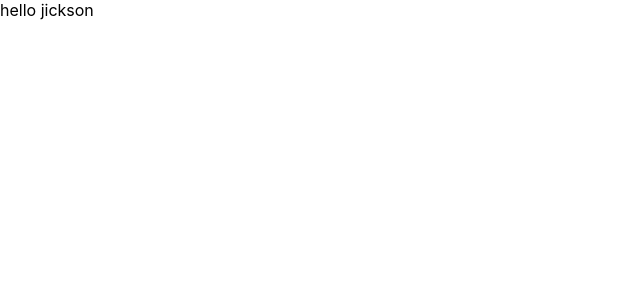
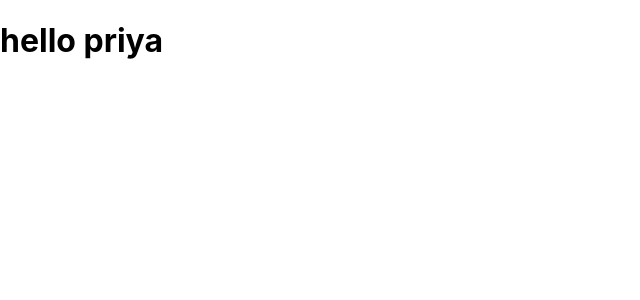
Before and after one commit to Jicksonsmokie/myapp, a React (Create React App) app: page / in a window 1280 px wide. Shown: the top 300 px of the page, without its empty margins (0-640 px from the left). Built offline with nearby package versions, Linux system fonts and the light colour scheme.

Commit message:
first commit

```diff
--- a/src/App.js
+++ b/src/App.js
@@ -2,7 +2,7 @@ import logo from './logo.svg';
 import './App.css';
 
 function App() {
-  return (<>hello jickson</>
+  return (<h1>hello priya</h1>
   );
 }
 
```
